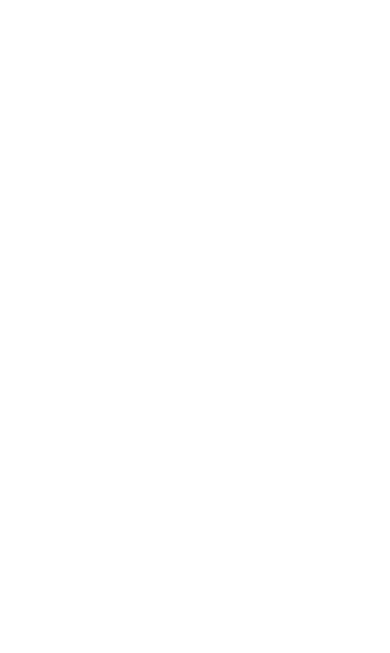
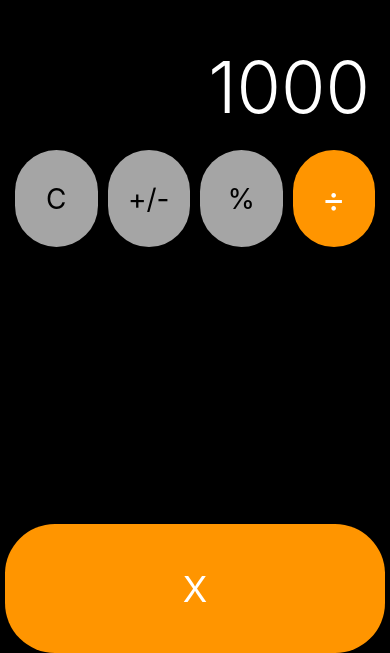
Before and after one commit to vas22soler-boop/Calculadora-App, a React Native app in the folder calculadora/: screen / in a window 390 px wide. Shown: the part 191-844 px from the top of the page. Built offline with nearby package versions, Linux system fonts and the light colour scheme.

Commit message:
Criando Botoes

```diff
--- a/calculadora/App.js
+++ b/calculadora/App.js
@@ -1,5 +1,5 @@
 import { StatusBar } from 'expo-status-bar';
-import { StyleSheet, Text, View } from 'react-native';
+import { StyleSheet, Text, Touchable, TouchableOpacity, View } from 'react-native';
 
 export default function App() {
   return (
@@ -7,38 +7,111 @@
       <StatusBar style="light" />
 
       <View style={styles.displayContainer}>
-        <Text style={styles.displayText} numberOflines={1}> 1000
-        </Text>
+          <Text style={styles.displayText} numberOfLines={1}>
+              1000
+          </Text>
       </View>
-    </View>
+
+      <View style={styles.row}>
+        <TouchableOpacity style={styles.functionButton}>
+          <Text style = {styles.functionText}>C</Text>
+        </TouchableOpacity>
+         <TouchableOpacity style={styles.functionButton}>
+          <Text style = {styles.functionText}>+/-</Text>
+        </TouchableOpacity>
+         <TouchableOpacity style={styles.functionButton}>
+          <Text style = {styles.functionText}>%</Text>
+        </TouchableOpacity>
+         <TouchableOpacity style={styles.operatorButton}>
+          <Text style = {styles.operatorText}>÷</Text>
+        </TouchableOpacity>
+      </View>
+      <View style={styles.row}></View>
+        <TouchableOpacity style={styles.buttonText}>
+          <Text style = {styles.buttonText}>7</Text>
+        </TouchableOpacity>
+         <TouchableOpacity style={styles.buttonText}>
+          <Text style = {styles.buttonText}>8</Text>
+        </TouchableOpacity>
+         <TouchableOpacity style={styles.buttonText}>
+          <Text style = {styles.buttonText}>9</Text>
+        </TouchableOpacity>
+         <TouchableOpacity style={styles.operatorButton}>
+          <Text style = {styles.operatorText}>X</Text>
+        </TouchableOpacity>
+      </View>
+
+
+
   );
 }
 
 const styles = StyleSheet.create({
   container: {
     flex: 1,
-    backgroundColor: '#00000',
-    alignItems: 'center',
-    justifyContent: 'center',
+    backgroundColor: '#000000',
   },
-  displayContainer:{
+  displayContainer: {
     flex: 2.5,
-    justifyContent: "flex-end",
+    justifyContent: 'flex-end',
     alignItems: 'flex-end',
     paddingHorizontal: 20,
-    paddingBottom: 20,
+    paddingBottom: 20
   },
-  displayText:{
+  displayText: {
     color: '#FFFFFF',
     fontSize: 72,
     fontWeight: '300',
   },
   row: {
-    flex:1,
+    flex: 1,
     flexDirection: 'row',
-    justifyContent: "space-between",
-    paddingHorizontal: 10,
-
+    justifyContent: 'space-between',
+    paddingHorizontal: 10
   },
+  operatorButton: {
+    flex: 1,
+    justifyContent: 'center',
+    alignItems: 'center',
+    marginHorizontal: 5,
+    borderRadius: 50,
+    height:'75%',
+    backgroundColor: '#FF9500',
   },
+   functionButton: {
+    flex: 1,
+    justifyContent: 'center',
+    alignItems: 'center',
+    marginHorizontal: 5,
+    borderRadius: 50,
+    height:'75%',
+    backgroundColor: '#A5A5A5',
+  },
+  operatorText: {
+    color: '#fff',
+    fontSize:36,
+  },
+  functionText: {
+    color: '#000',
+    fontSize:28,
+  },
+  buttonNumber: {
+    flex: 1,
+    justifyContent: 'center',
+    alignItems: 'center',
+    marginHorizontal: 5,
+    borderRadius: 50,
+    height:'75%',
+    backgroundColor: '#333333',
+  },
+  buttonText: {
+    color: 'fff',
+    fontSize:32,
+  },
+  doubleWidthButton: {
+    flex: 2,
+    alignItems:'flex-start',
+    paddingLeft: 32,
+  }
+}
 );
```
